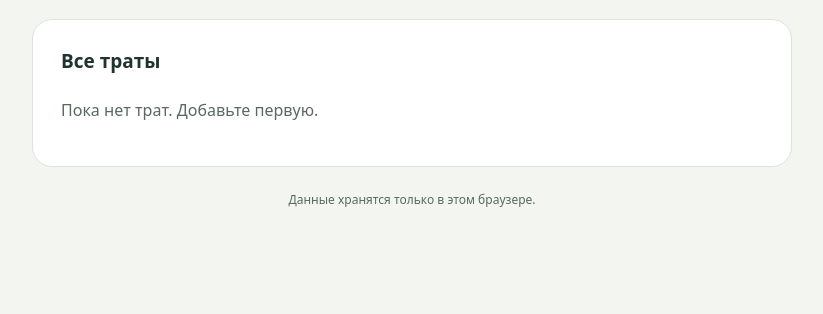
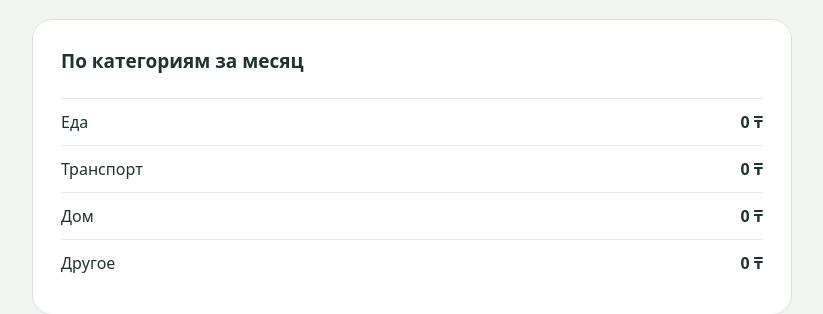
Before and after one commit to alekenovkanat-code/rashody, a plain HTML site: page index.html in a window 1280 px wide. Shown: the part 665-979 px from the top of the page, without its empty margins (228-1051 px from the left). Before the commit the page ends 921 px from the top, so only its background shows below. Drawn offline with Linux system fonts and the light colour scheme.

Commit message:
Описание изменений

```diff
--- a/index.html
+++ b/index.html
@@ -24,6 +24,7 @@
       </form>
     </section>
     <section class="summary" aria-labelledby="month-title"><div><h2 id="month-title">За текущий месяц</h2><p id="month-label"></p></div><p id="total" aria-live="polite">0 ₸</p></section>
+    <section class="card category-summary" aria-labelledby="category-title"><h2 id="category-title">По категориям за месяц</h2><dl id="category-totals" aria-live="polite"></dl></section>
     <section class="card" aria-labelledby="list-title"><h2 id="list-title">Все траты</h2><p id="empty">Пока нет трат. Добавьте первую.</p><ul id="expenses"></ul></section>
     <footer>Данные хранятся только в этом браузере.</footer>
   </main>
--- a/script.js
+++ b/script.js
@@ -34,13 +34,34 @@ function formatMoney(minor) {
   return `${money.format(minor / 100).replace(/[\u00a0\u202f]/g, " ")} ₸`;
 }
 
+function formatTotal(total) {
+  const whole = total / 100n;
+  const fraction = Number(total % 100n);
+  return `${money.format(whole).replace(/[\u00a0\u202f]/g, " ")}${fraction ? `,${String(fraction).padStart(2, "0")}` : ""} ₸`;
+}
+
 function render() {
   const now = new Date();
   const month = localDate(now).slice(0, 7);
-  const total = expenses.reduce((sum, expense) => expense.date.slice(0, 7) === month ? sum + BigInt(expense.minor) : sum, 0n);
-  const whole = total / 100n;
-  const fraction = Number(total % 100n);
-  document.querySelector("#total").textContent = `${money.format(whole).replace(/[\u00a0\u202f]/g, " ")}${fraction ? `,${String(fraction).padStart(2, "0")}` : ""} ₸`;
+  const totals = new Map(categories.map(category => [category, 0n]));
+  for (const expense of expenses) {
+    if (expense.date.slice(0, 7) === month) {
+      totals.set(expense.category, totals.get(expense.category) + BigInt(expense.minor));
+    }
+  }
+  const total = [...totals.values()].reduce((sum, value) => sum + value, 0n);
+  document.querySelector("#total").textContent = formatTotal(total);
+  const categoryTotals = document.querySelector("#category-totals");
+  categoryTotals.replaceChildren();
+  for (const [category, amount] of totals) {
+    const row = document.createElement("div");
+    const label = document.createElement("dt");
+    label.textContent = category === "Жилье" ? "Дом" : category;
+    const value = document.createElement("dd");
+    value.textContent = formatTotal(amount);
+    row.append(label, value);
+    categoryTotals.append(row);
+  }
   document.querySelector("#month-label").textContent = new Intl.DateTimeFormat("ru-RU", { month: "long", year: "numeric" }).format(now);
   document.querySelector("#empty").hidden = expenses.length > 0;
   const list = document.querySelector("#expenses");
--- a/styles.css
+++ b/styles.css
@@ -26,6 +26,10 @@ button:hover { background: #194f3c; }
 .summary h2 { margin-bottom: 4px; font-size: 16px; }
 #month-label { margin: 0; font-size: 14px; }
 #total { margin: 0; font-size: clamp(24px, 5vw, 32px); font-weight: 750; overflow-wrap: anywhere; }
+.category-summary { margin-bottom: 22px; }
+#category-totals { margin: 0; }
+#category-totals > div { display: grid; grid-template-columns: minmax(0, 1fr) minmax(0, 1fr); gap: 16px; padding: 12px 0; border-top: 1px solid #e6ebe4; }
+#category-totals dd { margin: 0; text-align: right; font-weight: 650; overflow-wrap: anywhere; }
 ul { list-style: none; margin: 0; padding: 0; }
 li { border-top: 1px solid #e6ebe4; padding: 18px 0; }
 li:last-child { padding-bottom: 0; }
```
Also changed, not shown: 2 other files.
